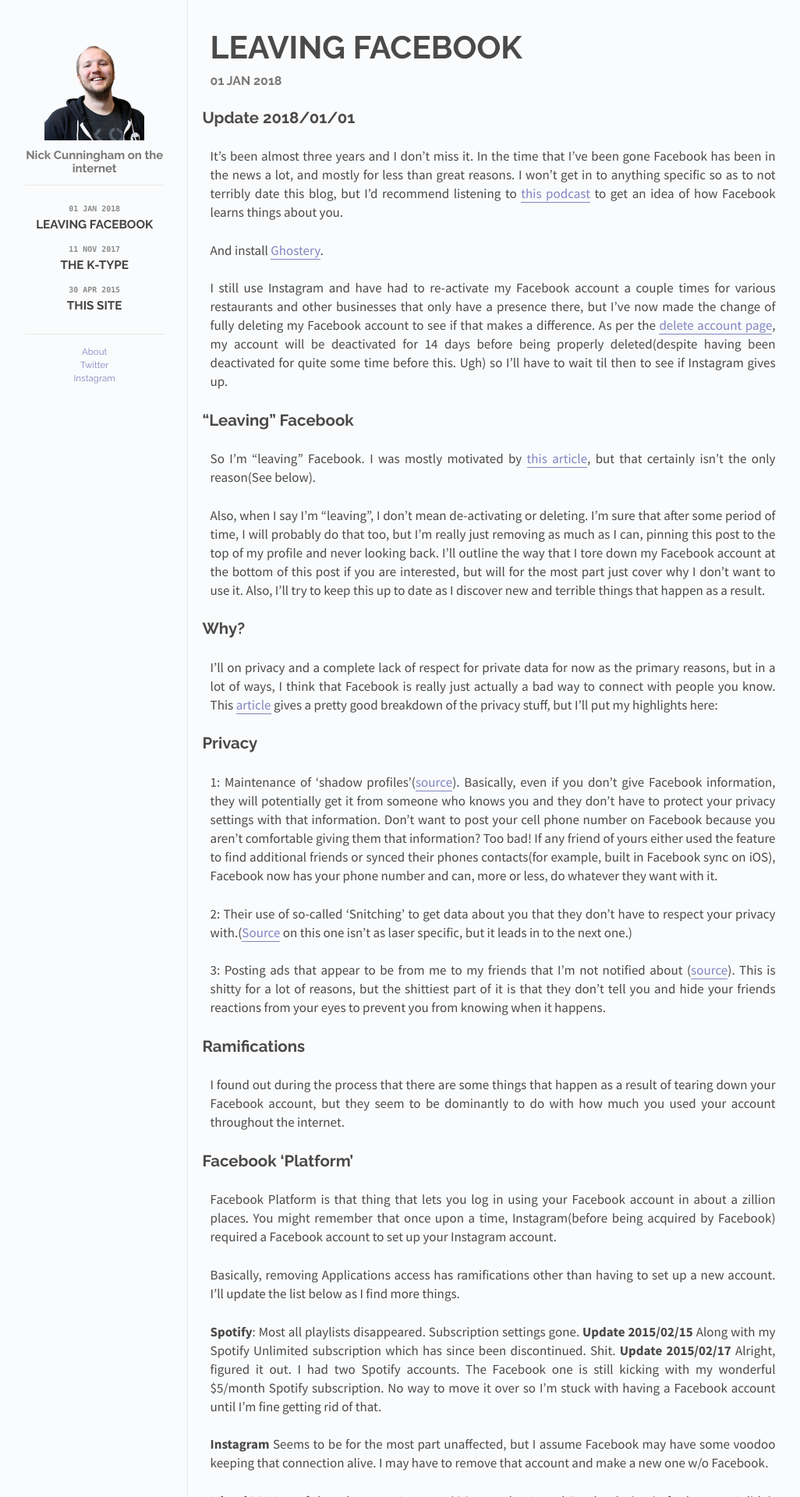
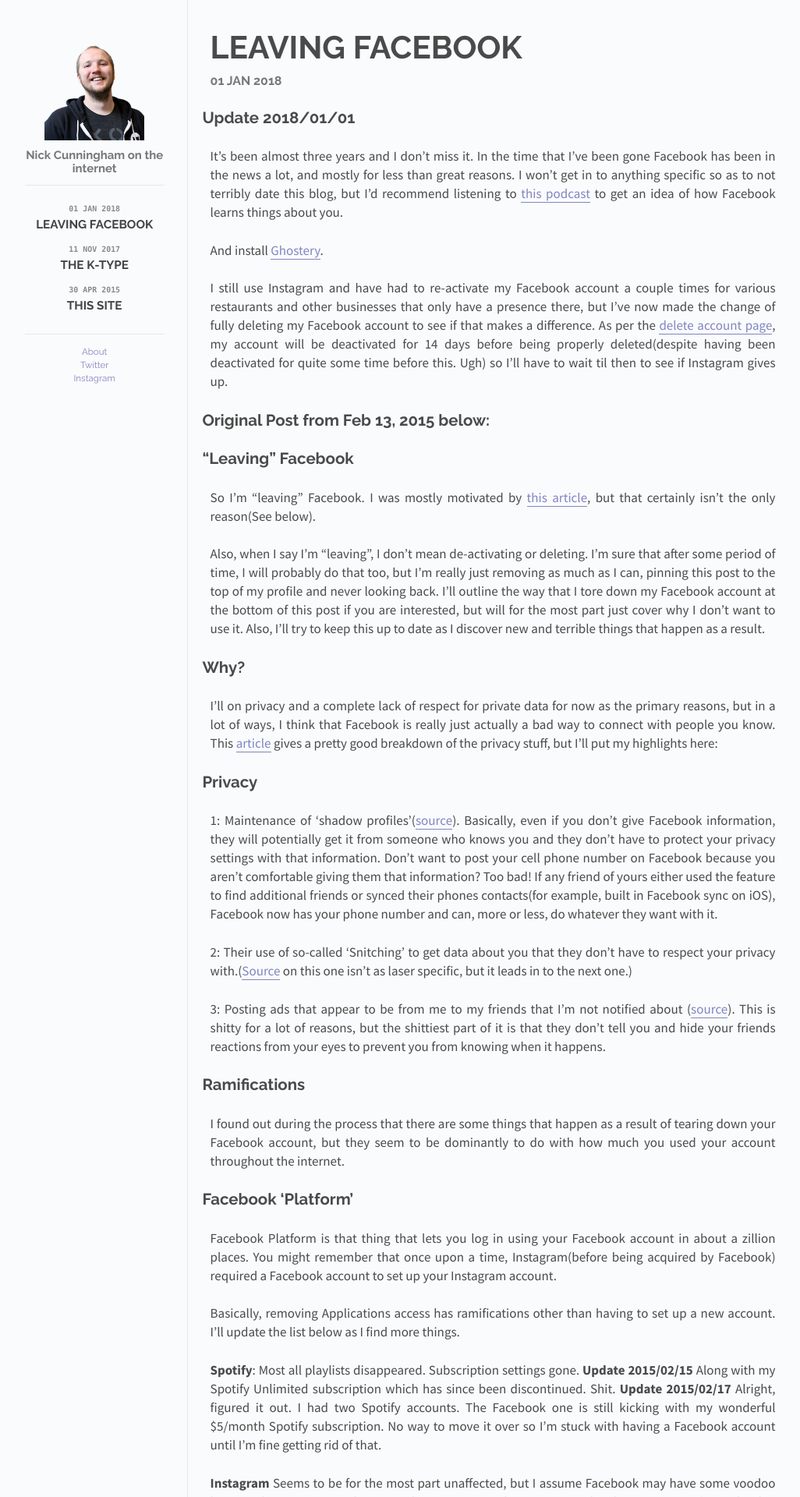
Before and after one commit to cunningham/cunningham.github.io, a Jekyll site: the page built from _posts/2015-02-13-Leaving Facebook.md, in a window 1280 px wide. Shown: the top 1920 px of the page at 78% size, without its empty margins (118-1144 px from the left). Built offline with Jekyll 4.4.1, drawn with Linux system fonts in a browser that asks for light colours.

Commit message:
Clarify old vs. new

```diff
--- a/_posts/2015-02-13-Leaving Facebook.md
+++ b/_posts/2015-02-13-Leaving Facebook.md
@@ -13,6 +13,8 @@ And install [Ghostery](https://www.ghostery.com/).
 
 I still use Instagram and have had to re-activate my Facebook account a couple times for various restaurants and other businesses that only have a presence there, but I've now made the change of fully deleting my Facebook account to see if that makes a difference.  As per the [delete account page](https://www.facebook.com/help/delete_account), my account will be deactivated for 14 days before being properly deleted(despite having been deactivated for quite some time before this.  Ugh) so I'll have to wait til then to see if Instagram gives up.
 
+
+## Original Post from Feb 13, 2015 below:
 
 
 ## "Leaving" Facebook
```
